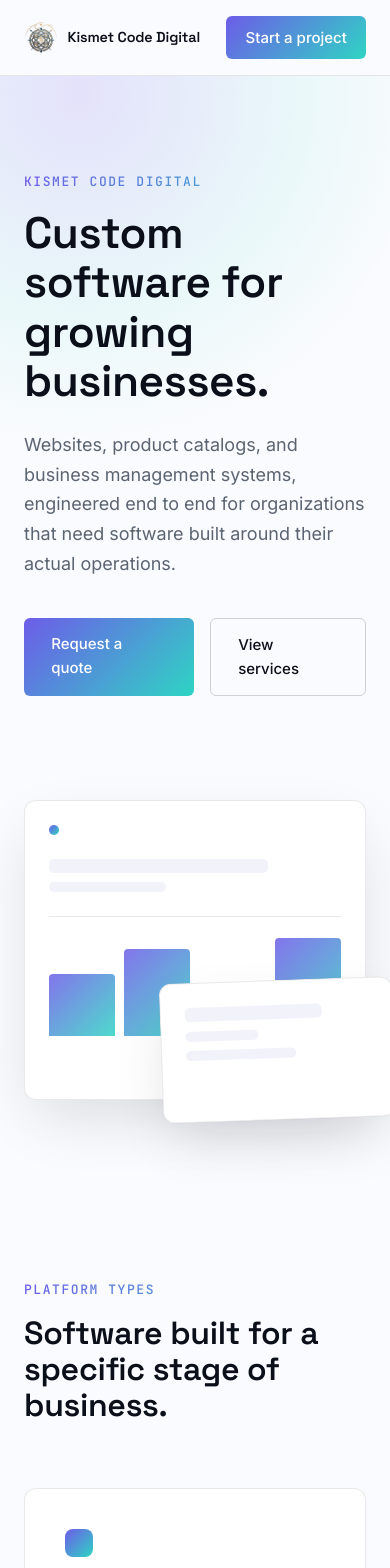
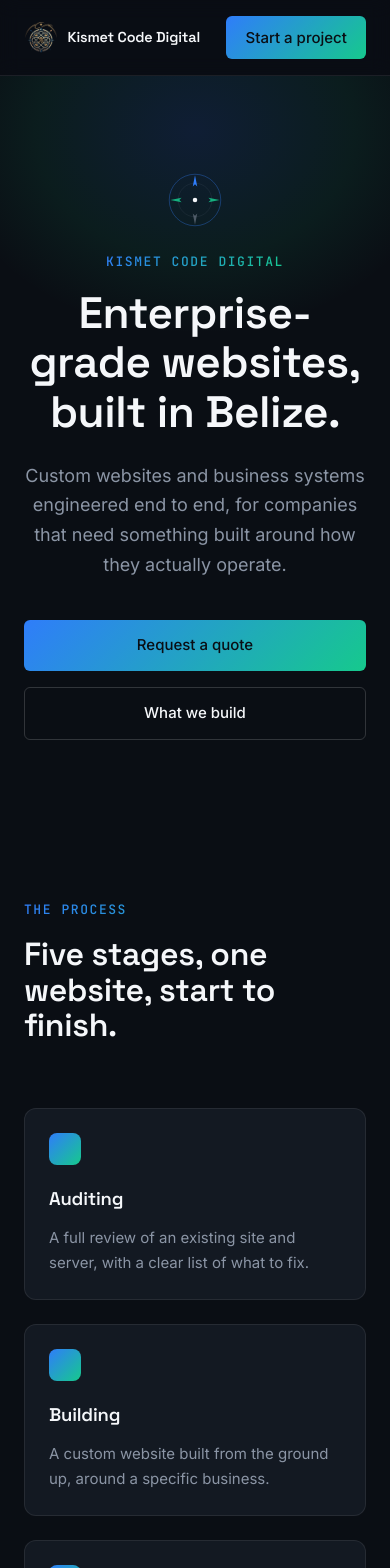
Before and after one commit to mystorebz/kismetcode, a React (Vite) app: page / in a window 390 px wide. Shown: the top 1568 px of the page. Built offline with nearby package versions, Linux system fonts and the light colour scheme.

Commit message:
Dark enterprise theme rebuild

```diff
--- a/src/components/CompassMark.jsx
+++ b/src/components/CompassMark.jsx
@@ -1,32 +1,33 @@
-// The signature element: a thin-line compass rose with a key at its
-// center, echoing the logo's core symbolism (guidance + unlocking)
-// without reusing the logo file itself. Used sparingly — hero and
-// as a marker before each case study.
+// Signature element: a thin-line compass rose echoing the logo's
+// cardinal points and center mark, refined for the dark theme.
+// Used once in the hero, and as a small static node marker elsewhere.
 
-export default function CompassMark({ size = 64, className = '', settle = false }) {
+export default function CompassMark({ size = 56, className = '' }) {
   return (
     <svg
       width={size}
       height={size}
       viewBox="0 0 100 100"
       fill="none"
-      className={`${className} ${settle ? 'compass-mark--settle' : ''}`}
+      className={className}
       aria-hidden="true"
     >
-      <circle cx="50" cy="50" r="46" stroke="var(--gold)" strokeWidth="1" opacity="0.55" />
-      <circle cx="50" cy="50" r="34" stroke="var(--ink-navy)" strokeWidth="0.75" opacity="0.4" />
+      <circle cx="50" cy="50" r="46" stroke="url(#compassRing)" strokeWidth="1" opacity="0.6" />
+      <circle cx="50" cy="50" r="30" stroke="var(--slate)" strokeWidth="0.5" opacity="0.35" />
 
-      {/* cardinal points */}
-      <path d="M50 6 L54 26 L50 22 L46 26 Z" fill="var(--ink-navy)" />
-      <path d="M50 94 L54 74 L50 78 L46 74 Z" fill="var(--ink-navy)" opacity="0.65" />
-      <path d="M6 50 L26 46 L22 50 L26 54 Z" fill="var(--gold)" opacity="0.75" />
-      <path d="M94 50 L74 46 L78 50 L74 54 Z" fill="var(--gold)" opacity="0.75" />
+      <path d="M50 6 L54 26 L50 22 L46 26 Z" fill="var(--blue)" />
+      <path d="M50 94 L54 74 L50 78 L46 74 Z" fill="var(--slate)" opacity="0.5" />
+      <path d="M6 50 L26 46 L22 50 L26 54 Z" fill="var(--emerald)" opacity="0.85" />
+      <path d="M94 50 L74 46 L78 50 L74 54 Z" fill="var(--emerald)" opacity="0.85" />
 
-      {/* key at center */}
-      <circle cx="50" cy="42" r="6" stroke="var(--copper)" strokeWidth="2" />
-      <line x1="50" y1="48" x2="50" y2="66" stroke="var(--copper)" strokeWidth="2" />
-      <line x1="50" y1="58" x2="57" y2="58" stroke="var(--copper)" strokeWidth="2" />
-      <line x1="50" y1="64" x2="55" y2="64" stroke="var(--copper)" strokeWidth="2" />
+      <circle cx="50" cy="50" r="4" fill="var(--ink)" />
+
+      <defs>
+        <linearGradient id="compassRing" x1="0" y1="0" x2="100" y2="100">
+          <stop offset="0%" stopColor="var(--blue)" />
+          <stop offset="100%" stopColor="var(--emerald)" />
+        </linearGradient>
+      </defs>
     </svg>
   );
 }
--- a/src/components/Footer.css
+++ b/src/components/Footer.css
@@ -1,6 +1,8 @@
 .footer {
   margin-top: var(--space-7);
   padding-bottom: var(--space-3);
+  background: var(--bg-raised);
+  border-top: 1px solid var(--line);
 }
 
 .footer__inner {
@@ -29,7 +31,7 @@
 .footer__name {
   font-family: var(--font-display);
   font-size: 1.1rem;
-  color: var(--ink-navy);
+  color: var(--ink);
 }
 
 .footer__tagline {
@@ -61,7 +63,7 @@
 }
 
 .footer__col a:hover {
-  color: var(--copper);
+  color: var(--emerald);
 }
 
 .footer__copyright {
--- a/src/components/Nav.css
+++ b/src/components/Nav.css
@@ -2,7 +2,7 @@
   position: sticky;
   top: 0;
   z-index: 50;
-  background: rgba(250, 251, 254, 0.85);
+  background: rgba(10, 14, 20, 0.85);
   backdrop-filter: blur(10px);
   border-bottom: 1px solid var(--line);
 }
@@ -76,7 +76,7 @@
 .nav__cta {
   font-size: 0.9375rem;
   font-weight: 500;
-  color: white;
+  color: var(--bg);
   background: var(--signal-gradient);
   padding: 0.6rem 1.2rem;
   border-radius: var(--radius-sm);
--- a/src/components/ServiceModal.css
+++ b/src/components/ServiceModal.css
@@ -18,14 +18,15 @@
 
 .modal-panel {
   position: relative;
-  background: white;
+  background: var(--bg-raised);
+  border: 1px solid var(--line);
   border-radius: var(--radius);
   padding: var(--space-5);
   max-width: 520px;
   width: 100%;
   max-height: 85vh;
   overflow-y: auto;
-  box-shadow: 0 40px 80px -20px rgba(11, 15, 26, 0.35);
+  box-shadow: 0 40px 80px -20px rgba(0, 0, 0, 0.5);
   animation: slideUp 0.25s var(--ease-settle);
 }
 
@@ -47,7 +48,7 @@
   width: 32px;
   height: 32px;
   border: none;
-  background: var(--bg-dim);
+  background: var(--bg-raised-2);
   border-radius: 50%;
   font-size: 1.25rem;
   line-height: 1;
--- a/src/index.css
+++ b/src/index.css
@@ -49,7 +49,7 @@
 }
 
 :focus-visible {
-  outline: 2px solid var(--violet);
+  outline: 2px solid var(--blue);
   outline-offset: 3px;
 }
 
--- a/src/pages/Home.css
+++ b/src/pages/Home.css
@@ -1,27 +1,34 @@
 .hero {
   position: relative;
   overflow: hidden;
-  padding: var(--space-6) 0 var(--space-5);
+  padding: var(--space-7) 0 var(--space-6);
+  text-align: center;
 }
 
 .hero__glow {
   position: absolute;
-  top: -30%;
-  right: -10%;
-  width: 700px;
-  height: 700px;
-  background: radial-gradient(circle at center, rgba(109, 92, 232, 0.16) 0%, rgba(47, 212, 196, 0.08) 45%, transparent 72%);
+  top: -20%;
+  left: 50%;
+  transform: translateX(-50%);
+  width: 900px;
+  height: 600px;
+  background: radial-gradient(ellipse at center, rgba(47, 125, 250, 0.14) 0%, rgba(22, 201, 141, 0.08) 45%, transparent 72%);
   pointer-events: none;
   z-index: 0;
 }
 
-.hero__grid {
+.hero__inner {
   position: relative;
   z-index: 1;
-  display: grid;
-  grid-template-columns: 1.1fr 0.9fr;
-  gap: var(--space-5);
+  max-width: 700px;
+  margin: 0 auto;
+  display: flex;
+  flex-direction: column;
   align-items: center;
+}
+
+.hero__mark {
+  margin-bottom: var(--space-3);
 }
 
 .hero__headline {
@@ -32,7 +39,7 @@
 .hero__sub {
   font-size: 1.125rem;
   color: var(--slate);
-  max-width: 480px;
+  max-width: 520px;
   margin-top: var(--space-3);
   line-height: 1.65;
 }
@@ -54,12 +61,12 @@
 
 .btn--primary {
   background: var(--signal-gradient);
-  color: white;
+  color: var(--bg);
 }
 
 .btn--primary:hover {
   transform: translateY(-2px);
-  box-shadow: 0 10px 28px rgba(109, 92, 232, 0.3);
+  box-shadow: 0 10px 28px rgba(47, 125, 250, 0.3);
 }
 
 .btn--ghost {
@@ -68,84 +75,8 @@
 }
 
 .btn--ghost:hover {
-  border-color: var(--violet);
-  background: rgba(109, 92, 232, 0.06);
-}
-
-/* Hero panel — stylized dashboard mockup, the "future SaaS" signal */
-.hero__panel {
-  position: relative;
-  height: 420px;
-}
-
-.panel-card {
-  position: absolute;
-  background: white;
-  border: 1px solid var(--line);
-  border-radius: var(--radius);
-  box-shadow: 0 24px 60px -12px rgba(11, 15, 26, 0.14);
-  padding: var(--space-3);
-}
-
-.panel-card:first-child {
-  top: 0;
-  left: 0;
-  width: 100%;
-  height: 300px;
-}
-
-.panel-card--small {
-  bottom: 0;
-  right: -8%;
-  width: 68%;
-  height: 140px;
-  transform: rotate(-2deg);
-}
-
-.panel-card__dot {
-  width: 10px;
-  height: 10px;
-  border-radius: 50%;
-  background: var(--signal-gradient);
-  margin-bottom: var(--space-3);
-}
-
-.panel-card__row {
-  height: 10px;
-  border-radius: 5px;
-  background: var(--bg-dim);
-  margin-bottom: 0.6rem;
-  width: 40%;
-}
-
-.panel-card__row--wide {
-  width: 75%;
-  height: 14px;
-}
-
-.panel-card__stats {
-  display: flex;
-  align-items: flex-end;
-  gap: 0.6rem;
-  height: 120px;
-  margin-top: var(--space-3);
-  padding-top: var(--space-2);
-  border-top: 1px solid var(--line);
-}
-
-.panel-stat {
-  flex: 1;
-  height: 100%;
-  display: flex;
-  align-items: flex-end;
-}
-
-.panel-stat__bar {
-  display: block;
-  width: 100%;
-  border-radius: 4px 4px 0 0;
-  background: var(--signal-gradient);
-  opacity: 0.85;
+  border-color: var(--blue);
+  background: rgba(47, 125, 250, 0.08);
 }
 
 .platforms-section {
@@ -160,57 +91,59 @@
 
 .platforms-grid {
   display: grid;
-  grid-template-columns: repeat(3, 1fr);
+  grid-template-columns: repeat(auto-fit, minmax(210px, 1fr));
   gap: var(--space-3);
   margin-top: var(--space-5);
 }
 
 .platform-card {
   padding: var(--space-4);
-  background: white;
+  background: var(--bg-raised);
   border: 1px solid var(--line);
   border-radius: var(--radius);
   transition: border-color 0.2s ease, transform 0.2s ease, box-shadow 0.2s ease;
+  min-width: 0;
 }
 
 .platform-card:hover {
-  border-color: transparent;
+  border-color: var(--blue);
   transform: translateY(-3px);
-  box-shadow: 0 16px 40px -12px rgba(109, 92, 232, 0.22);
+  box-shadow: 0 16px 40px -12px rgba(47, 125, 250, 0.28);
 }
 
 .platform-card__mark {
-  width: 28px;
-  height: 28px;
+  width: 32px;
+  height: 32px;
   border-radius: 8px;
   background: var(--signal-gradient);
   margin-bottom: var(--space-3);
 }
 
 .platform-card h3 {
-  font-size: 1.05rem;
-  margin-bottom: var(--space-1);
+  font-size: 1.15rem;
+  margin-bottom: var(--space-2);
 }
 
 .platform-card p {
   font-size: 0.9375rem;
   color: var(--slate);
-  line-height: 1.6;
+  line-height: 1.65;
 }
 
 .cta-band {
-  background: var(--ink);
+  background: var(--bg-raised);
   padding: var(--space-6) 0;
   margin-top: var(--space-6);
   position: relative;
   overflow: hidden;
+  border-top: 1px solid var(--line);
 }
 
 .cta-band::before {
   content: '';
   position: absolute;
   inset: 0;
-  background: radial-gradient(ellipse at 30% 50%, rgba(109, 92, 232, 0.25), transparent 60%);
+  background: radial-gradient(ellipse at 30% 50%, rgba(47, 125, 250, 0.18), transparent 60%);
 }
 
 .cta-band__inner {
@@ -220,31 +153,43 @@
 }
 
 .cta-band h2 {
-  color: white;
+  color: var(--ink);
   font-size: var(--type-h1);
 }
 
 .cta-band p {
-  color: rgba(255, 255, 255, 0.65);
+  color: var(--slate);
   margin-top: var(--space-2);
   margin-bottom: var(--space-4);
 }
 
 @media (max-width: 900px) {
-  .hero__grid {
-    grid-template-columns: 1fr;
-  }
-  .hero__panel {
-    height: 320px;
-    margin-top: var(--space-4);
-  }
-  .platforms-grid {
-    grid-template-columns: repeat(2, 1fr);
+  .hero {
+    padding: var(--space-6) 0 var(--space-5);
   }
 }
 
 @media (max-width: 640px) {
-  .platforms-grid {
-    grid-template-columns: 1fr;
+  .hero__glow {
+    width: 500px;
+    height: 400px;
+  }
+
+  .hero__actions {
+    flex-wrap: wrap;
+    width: 100%;
+  }
+
+  .hero__actions .btn {
+    width: 100%;
+    text-align: center;
+  }
+
+  .platform-card {
+    padding: var(--space-3);
+  }
+
+  .cta-band__inner {
+    padding: 0 var(--space-2);
   }
 }
--- a/src/pages/Home.jsx
+++ b/src/pages/Home.jsx
@@ -1,30 +1,27 @@
 import { Link } from 'react-router-dom';
+import CompassMark from '../components/CompassMark';
 import './Home.css';
 
 const PLATFORMS = [
   {
-    title: 'New business launches',
-    body: 'A professional website that establishes credibility from the first visit.',
+    title: 'Auditing',
+    body: 'A full review of an existing site and server, with a clear list of what to fix.',
   },
   {
-    title: 'Product catalogs',
-    body: 'A website built around a product catalog, with browsing, ordering, and payment gateway integration.',
+    title: 'Building',
+    body: 'A custom website built from the ground up, around a specific business.',
   },
   {
-    title: 'Booking & customer systems',
-    body: 'Direct booking, ordering, or service requests, without manual coordination.',
+    title: 'Customizing',
+    body: 'Branding, features, and functionality tailored to the business.',
   },
   {
-    title: 'Operations management',
-    body: 'Staff access, inventory, and order tracking built around a specific business process.',
+    title: 'Deploying',
+    body: 'Domain, hosting, and everything required to take a finished site live.',
   },
   {
-    title: 'Schools & organizations',
-    body: 'Member and student systems with defined access levels for administrators, staff, and end users.',
-  },
-  {
-    title: 'Website management',
-    body: 'Ongoing updates and content changes for a website already in place.',
+    title: 'Managing',
+    body: 'Ongoing updates and maintenance for a website already in place.',
   },
 ];
 
@@ -33,60 +30,32 @@
     <>
       <section className="hero">
         <div className="hero__glow" aria-hidden="true" />
-        <div className="container hero__grid">
-          <div className="hero__copy">
+        <div className="container hero__inner">
+          <CompassMark size={56} className="hero__mark" />
           <p className="eyebrow">Kismet Code Digital</p>
           <h1 className="hero__headline">
-              Custom software for growing businesses.
+            Enterprise-grade websites,<br />built in Belize.
           </h1>
           <p className="hero__sub">
-              Websites, product catalogs, and business management systems,
-              engineered end to end for organizations that need
-              software built around their actual operations.
+            Custom websites and business systems engineered end to
+            end, for companies that need something built around how
+            they actually operate.
           </p>
           <div className="hero__actions">
             <Link to="/contact" className="btn btn--primary">
               Request a quote
             </Link>
             <Link to="/services" className="btn btn--ghost">
-                View services
+              What we build
             </Link>
-            </div>
-          </div>
-
-          <div className="hero__panel" aria-hidden="true">
-            <div className="panel-card">
-              <div className="panel-card__dot" />
-              <div className="panel-card__row panel-card__row--wide" />
-              <div className="panel-card__row" />
-              <div className="panel-card__stats">
-                <div className="panel-stat">
-                  <span className="panel-stat__bar" style={{ height: '60%' }} />
-                </div>
-                <div className="panel-stat">
-                  <span className="panel-stat__bar" style={{ height: '85%' }} />
-                </div>
-                <div className="panel-stat">
-                  <span className="panel-stat__bar" style={{ height: '40%' }} />
-                </div>
-                <div className="panel-stat">
-                  <span className="panel-stat__bar" style={{ height: '95%' }} />
-                </div>
-              </div>
-            </div>
-            <div className="panel-card panel-card--small">
-              <div className="panel-card__row panel-card__row--wide" />
-              <div className="panel-card__row" />
-              <div className="panel-card__row" style={{ width: '60%' }} />
-            </div>
           </div>
         </div>
       </section>
 
       <section className="container platforms-section">
-        <p className="eyebrow">Platform types</p>
+        <p className="eyebrow">The process</p>
         <h2 className="platforms-section__title">
-          Software built for a specific stage of business.
+          Five stages, one website, start to finish.
         </h2>
 
         <div className="platforms-grid">
--- a/src/pages/Services.jsx
+++ b/src/pages/Services.jsx
@@ -5,67 +5,55 @@
 
 const CORE = [
   {
-    title: 'Websites',
-    body: 'A professional website, built around a specific business, including a full product catalog where needed.',
+    title: 'Auditing',
+    body: 'A full review of an existing website and the server it runs on, covering performance, setup, and security.',
     detail:
-      'A website establishes an online presence and can include a complete product catalog, allowing customers to browse and place orders directly. Payment gateway integration is set up as part of the build, connecting to a payment processor such as Stripe. A business bank account and merchant processor relationship is arranged directly between the business and its bank, and is required before payment integration can be completed.',
+      'An audit examines a site from two directions: how it performs (page speed, mobile-friendliness, broken links, basic search visibility) and how the underlying server and hosting are configured (domain setup, security, and whether everything is running the way it should). The result is a clear report of what is working, what needs attention, and what to prioritize.',
     capabilities: [
-      'Product catalogs with categories, search, and filtering',
-      'Payment gateway integration (Stripe or equivalent)',
-      'Order confirmation and status updates',
+      'Page speed and mobile-responsiveness review',
+      'Broken link and basic SEO check',
+      'Server, hosting, and domain configuration review',
+      'A prioritized list of recommended fixes',
+    ],
+  },
+  {
+    title: 'Building',
+    body: 'A custom website built from the ground up, structured around a specific business rather than a template.',
+    detail:
+      'This is the initial build: structure, pages, and core functionality, designed around what the business actually needs rather than adapted from a generic template. This includes systems for managing incoming client requests and a portal experience for clients to interact with, where the project calls for it.',
+    capabilities: [
+      'Custom site structure and page architecture',
+      'Client intake and request-handling forms',
+      'Client-facing portal experiences where needed',
       'Mobile-responsive design across all devices',
     ],
   },
   {
-    title: 'Business management software',
-    body: 'Inventory, orders, staff roles, and daily operations, replacing manual tracking with a dedicated system.',
+    title: 'Customizing',
+    body: 'Branding, features, and functionality tailored specifically to the business, on a new build or an existing one.',
     detail:
-      'Many businesses reach a point where spreadsheets and manual processes no longer scale. This service replaces that manual layer with software designed around the actual workflow, including staff permissions, reporting, and audit history.',
+      'Once the core structure exists, this service shapes it around the specific business: brand colors and typography, feature additions, and adjustments that make a site feel built for one business rather than assembled from parts.',
     capabilities: [
-      'Staff accounts with role-based access',
-      'Inventory and stock level tracking',
-      'Order and task management dashboards',
-      'Activity logs for accountability',
+      'Brand-specific design and styling',
+      'Feature additions and adjustments',
+      'Content structure tailored to the business',
+      'Integration with existing tools or systems',
     ],
   },
   {
-    title: 'Booking & customer systems',
-    body: 'Direct booking, ordering, or service requests, without manual coordination.',
+    title: 'Deploying',
+    body: 'Taking a finished site live, including domain, hosting, and everything required to get it on the internet.',
     detail:
-      'This service covers systems where customers interact directly, such as scheduling an appointment, placing an order, or submitting a request, with automatic confirmation and status tracking on both sides.',
+      'A finished website still needs to actually go live: registering or connecting a domain, setting up hosting, and configuring everything required for the site to be reachable, secure, and stable from day one.',
     capabilities: [
-      'Calendar and appointment scheduling',
-      'Automated confirmation notifications',
-      'Customer-facing status tracking',
-      'Admin dashboard for managing requests',
+      'Domain registration and DNS configuration',
+      'Hosting setup and deployment',
+      'SSL and security configuration',
+      'Launch-day checks before going live',
     ],
   },
   {
-    title: 'School & organization platforms',
-    body: 'Member, student, or staff systems with defined access for administrators, staff, and end users.',
-    detail:
-      'Institutions such as schools, churches, and membership organizations require systems where different user types see different information. This service builds that structure with proper access control from the start.',
-    capabilities: [
-      'Role-based portals for administrators, staff, and members',
-      'Secure authentication per user type',
-      'Record-keeping with audit history',
-      'Reporting dashboards for oversight',
-    ],
-  },
-  {
-    title: 'Backend & cloud architecture',
-    body: 'Secure authentication, databases, and the infrastructure operating behind the visible product.',
-    detail:
-      'Every system above depends on infrastructure that is rarely seen but critical: how data is stored, how access is secured, and how the system holds up under real usage. This service covers that layer directly.',
-    capabilities: [
-      'Authentication and permission systems',
-      'Database design and data modeling',
-      'Cloud hosting and scaling configuration',
-      'Security review of existing systems',
-    ],
-  },
-  {
-    title: 'Website management',
+    title: 'Managing',
     body: 'Ongoing updates, content changes, and maintenance for a website already in place.',
     detail:
       'Once a website launches, it requires periodic updates: new content, product changes, seasonal promotions, or general maintenance. This service covers ongoing management, so changes are handled without requiring in-house technical staff.',
@@ -84,11 +72,11 @@
   return (
     <div className="services-page">
       <section className="page-hero container">
-        <p className="eyebrow">Services</p>
-        <h1 className="page-hero__title">A defined scope of work.</h1>
+        <p className="eyebrow">What we build</p>
+        <h1 className="page-hero__title">Five stages, one website.</h1>
         <p className="page-hero__sub">
-          Each service below can be scoped independently or combined
-          into a single project.
+          Every project moves through the same process, and each stage
+          can be scoped on its own or as part of a full build.
         </p>
       </section>
 
@@ -108,7 +96,7 @@
       </section>
 
       <section className="container services-cta">
-        <h2>Uncertain which service applies?</h2>
+        <h2>Uncertain which stage applies?</h2>
         <p>A brief consultation determines the right scope, at no obligation.</p>
         <Link to="/contact" className="btn btn--primary">
           Request a quote
--- a/src/tokens.css
+++ b/src/tokens.css
@@ -1,22 +1,22 @@
 /* ============================================
-   KISMET CODE DIGITAL — DESIGN TOKENS (v2)
-   Light, AI-forward: near-white base, violet/cyan
-   signal accents, geometric type. Services-led,
-   not portfolio-led.
+   KISMET CODE DIGITAL — DESIGN TOKENS (v3)
+   Dark enterprise theme: charcoal-navy base,
+   electric blue + emerald accents.
    ============================================ */
 
 :root {
   /* Color */
-  --ink: #0b0f1a;             /* primary text */
-  --slate: #5b6472;           /* secondary text */
-  --bg: #fafbfe;              /* page background — cool near-white */
-  --bg-dim: #f1f2fa;          /* card/section background */
-  --line: rgba(11, 15, 26, 0.09);
-  --line-strong: rgba(11, 15, 26, 0.18);
+  --bg: #0a0e14;               /* page background — near-black charcoal-navy */
+  --bg-raised: #131922;        /* cards, sections lifted above base */
+  --bg-raised-2: #1a212c;      /* hover states, slightly higher still */
+  --ink: #f5f7fa;              /* primary text */
+  --slate: #8b95a5;            /* secondary text */
+  --line: rgba(255, 255, 255, 0.08);
+  --line-strong: rgba(255, 255, 255, 0.16);
 
-  --violet: #6d5ce8;          /* primary accent — the "AI" signal color */
-  --cyan: #2fd4c4;            /* secondary accent, used in glow/gradient */
-  --signal-gradient: linear-gradient(135deg, #6d5ce8 0%, #2fd4c4 100%);
+  --blue: #2f7dfa;             /* primary accent — electric blue */
+  --emerald: #16c98d;          /* secondary accent — emerald green */
+  --signal-gradient: linear-gradient(135deg, #2f7dfa 0%, #16c98d 100%);
 
   /* Typography */
   --font-display: 'Space Grotesk', 'Inter', sans-serif;
```
Also changed, not shown: src/pages/Contact.css (+32 -17 lines), src/pages/Contact.jsx (+38 -10 lines), src/pages/Services.css (+5 -11 lines), 2 other files (tests, documents, lock files or other folders). Lines whose indentation alone changed are shown as unchanged.
